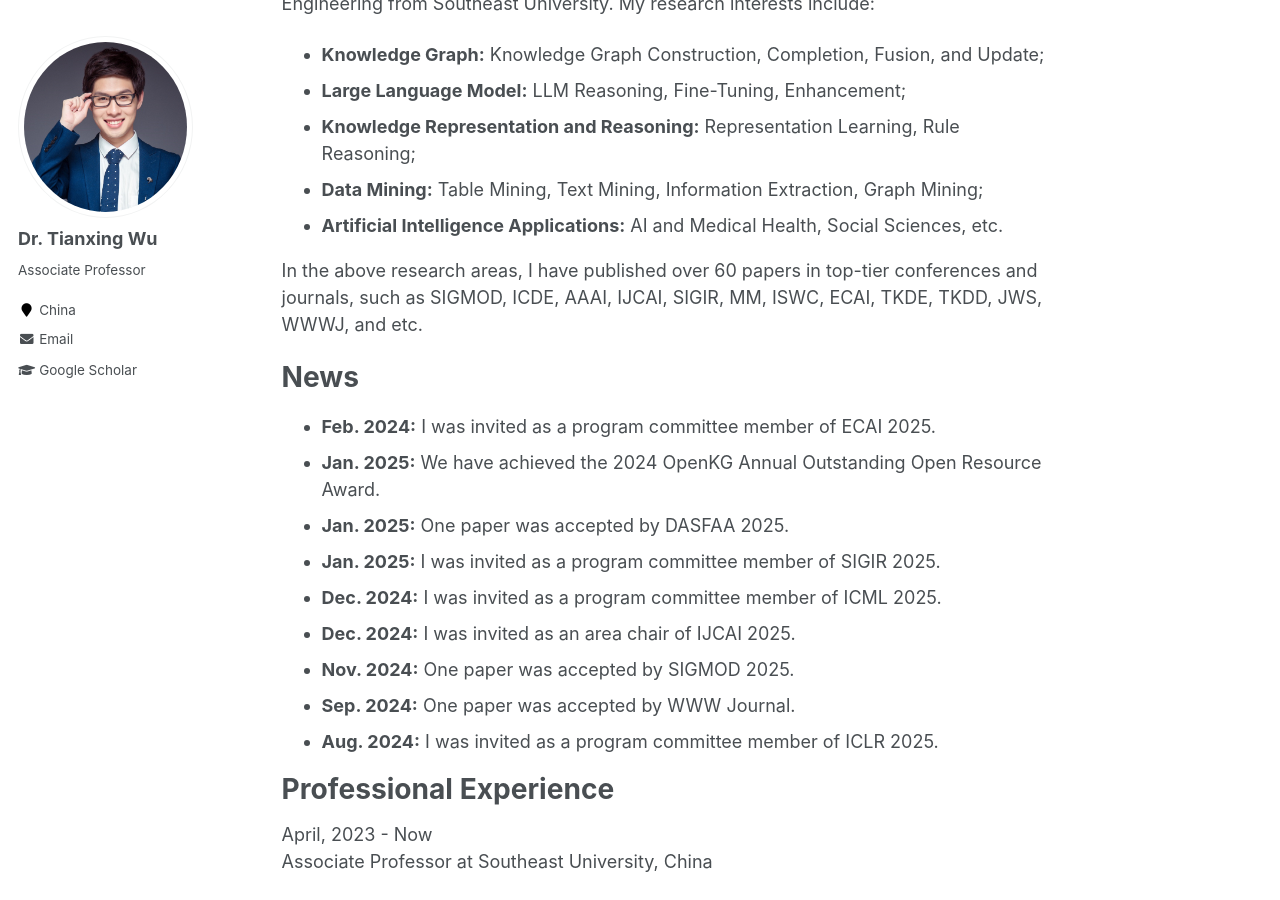
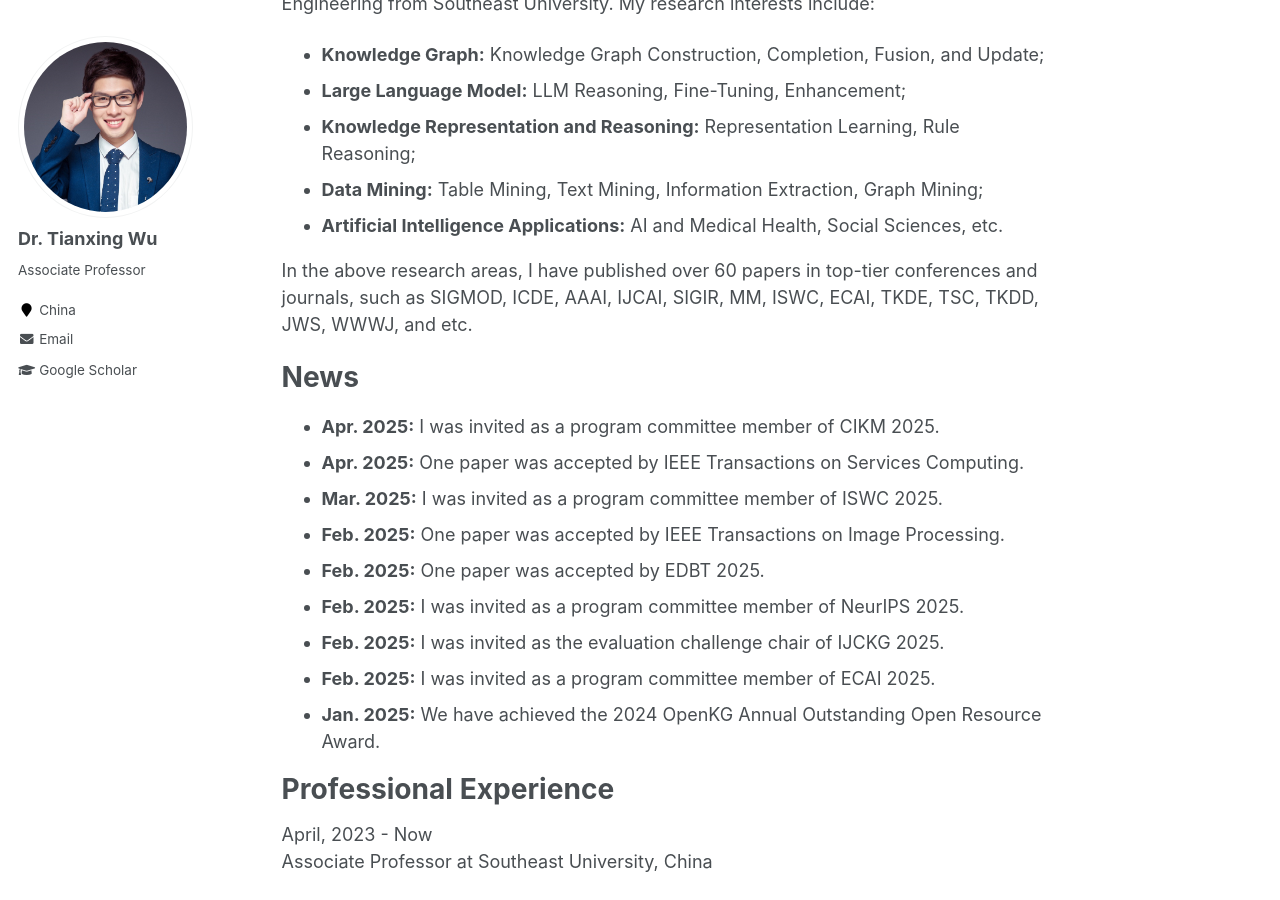
Before and after one commit to tianxing-wu/tianxing-wu.github.io, a Jekyll site: the page built from _pages/about.md, in a window 1280 px wide and 900 px high, scrolled down 224 px. Built offline with Jekyll 4.4.1, drawn with Linux system fonts in a browser that asks for light colours; comment, search, counter and statistics services are not loaded.

Commit message:
info update

```diff
--- a/_pages/about.md
+++ b/_pages/about.md
@@ -15,19 +15,19 @@ I am an associate professor working at [School of Computer Science and Engineeri
 * **Data Mining:** Table Mining, Text Mining, Information Extraction, Graph Mining;
 * **Artificial Intelligence Applications:** AI and Medical Health, Social Sciences, etc.
 
-In the above research areas, I have published over 60 papers in top-tier conferences and journals, such as SIGMOD, ICDE, AAAI, IJCAI, SIGIR, MM, ISWC, ECAI, TKDE, TKDD, JWS, WWWJ, and etc.
+In the above research areas, I have published over 60 papers in top-tier conferences and journals, such as SIGMOD, ICDE, AAAI, IJCAI, SIGIR, MM, ISWC, ECAI, TKDE, TSC, TKDD, JWS, WWWJ, and etc.
 
 News
 ======
-* **Feb. 2024:** I was invited as a program committee member of ECAI 2025.
+* **Apr. 2025:** I was invited as a program committee member of CIKM 2025.
+* **Apr. 2025:** One paper was accepted by IEEE Transactions on Services Computing.
+* **Mar. 2025:** I was invited as a program committee member of ISWC 2025.
+* **Feb. 2025:** One paper was accepted by IEEE Transactions on Image Processing.
+* **Feb. 2025:** One paper was accepted by EDBT 2025.
+* **Feb. 2025:** I was invited as a program committee member of NeurIPS 2025.
+* **Feb. 2025:** I was invited as the evaluation challenge chair of IJCKG 2025.
+* **Feb. 2025:** I was invited as a program committee member of ECAI 2025.
 * **Jan. 2025:** We have achieved the 2024 OpenKG Annual Outstanding Open Resource Award.
-* **Jan. 2025:** One paper was accepted by DASFAA 2025.
-* **Jan. 2025:** I was invited as a program committee member of SIGIR 2025.
-* **Dec. 2024:** I was invited as a program committee member of ICML 2025.
-* **Dec. 2024:** I was invited as an area chair of IJCAI 2025.
-* **Nov. 2024:** One paper was accepted by SIGMOD 2025.
-* **Sep. 2024:** One paper was accepted by WWW Journal.
-* **Aug. 2024:** I was invited as a program committee member of ICLR 2025.
 
 Professional Experience
 ======
```
Also changed, not shown: _pages/selected_publications.md (+5 -1 lines), _pages/selected_talks.md (+1 -0 lines), _pages/services.md (+4 -1 lines), _pages/students.md (+11 -4 lines), 1 other file.
